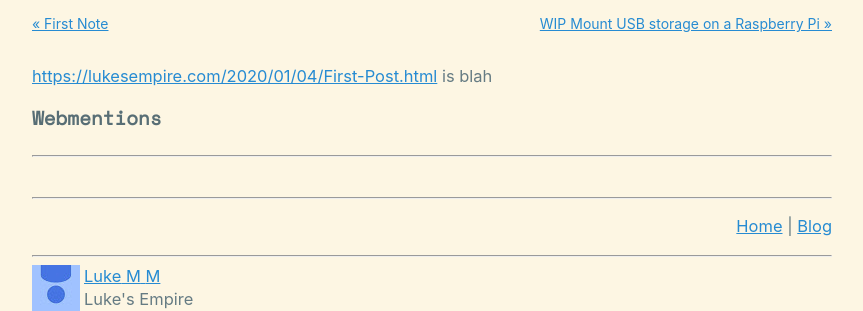
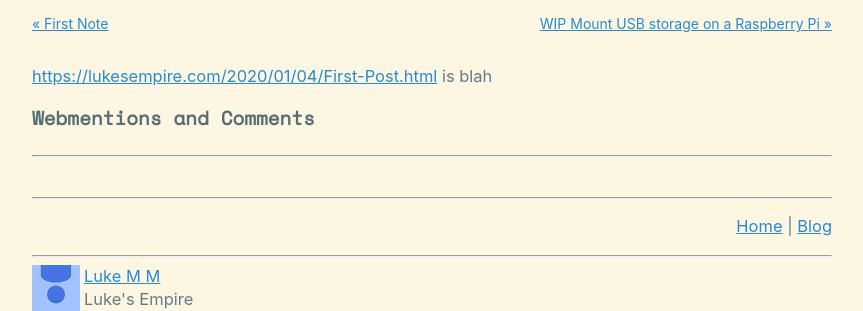
Before and after one commit to luke2m/lukesempire-gitlab-mirror, a Jekyll site: the page built from _posts/2021-01-06-Test-Webmention.md, in a window 1280 px wide. Shown: the part 163-474 px from the top of the page, without its empty margins (208-1071 px from the left). Built offline with Jekyll 4.4.1, drawn with Linux system fonts in a browser that asks for light colours; comment, search, counter and statistics services are not loaded; some of the changed lines change nothing that is shown.

Commit message:
Update article.html

```diff
--- a/_layouts/article.html
+++ b/_layouts/article.html
@@ -21,7 +21,7 @@
     <p>{{ content }}</p>
   </div>
 </article>
-<h3>Webmentions</h3>
+<h3>Webmentions and Comments</h3>
 <hr>
 <script id="webmention-hosted">
 (function () {
@@ -33,3 +33,12 @@
 s.parentNode.insertBefore(sn, s);
 }());
 </script>
+
+<script src="https://utteranc.es/client.js"
+        repo="luke2m/lukesempire-gitlab-mirror"
+        issue-term="pathname"
+        label="comment"
+        theme="preferred-color-scheme"
+        crossorigin="anonymous"
+        async>
+</script>
```
